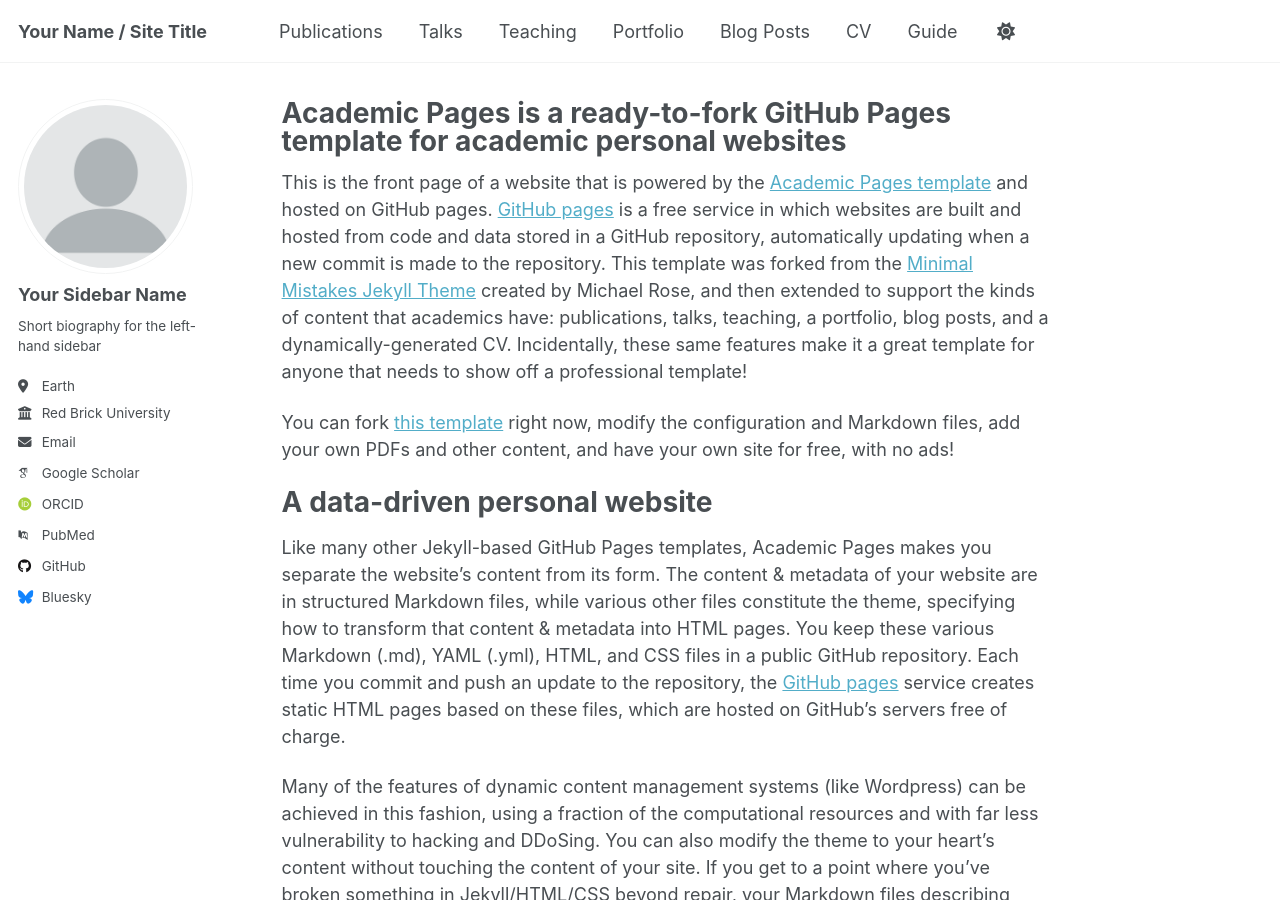
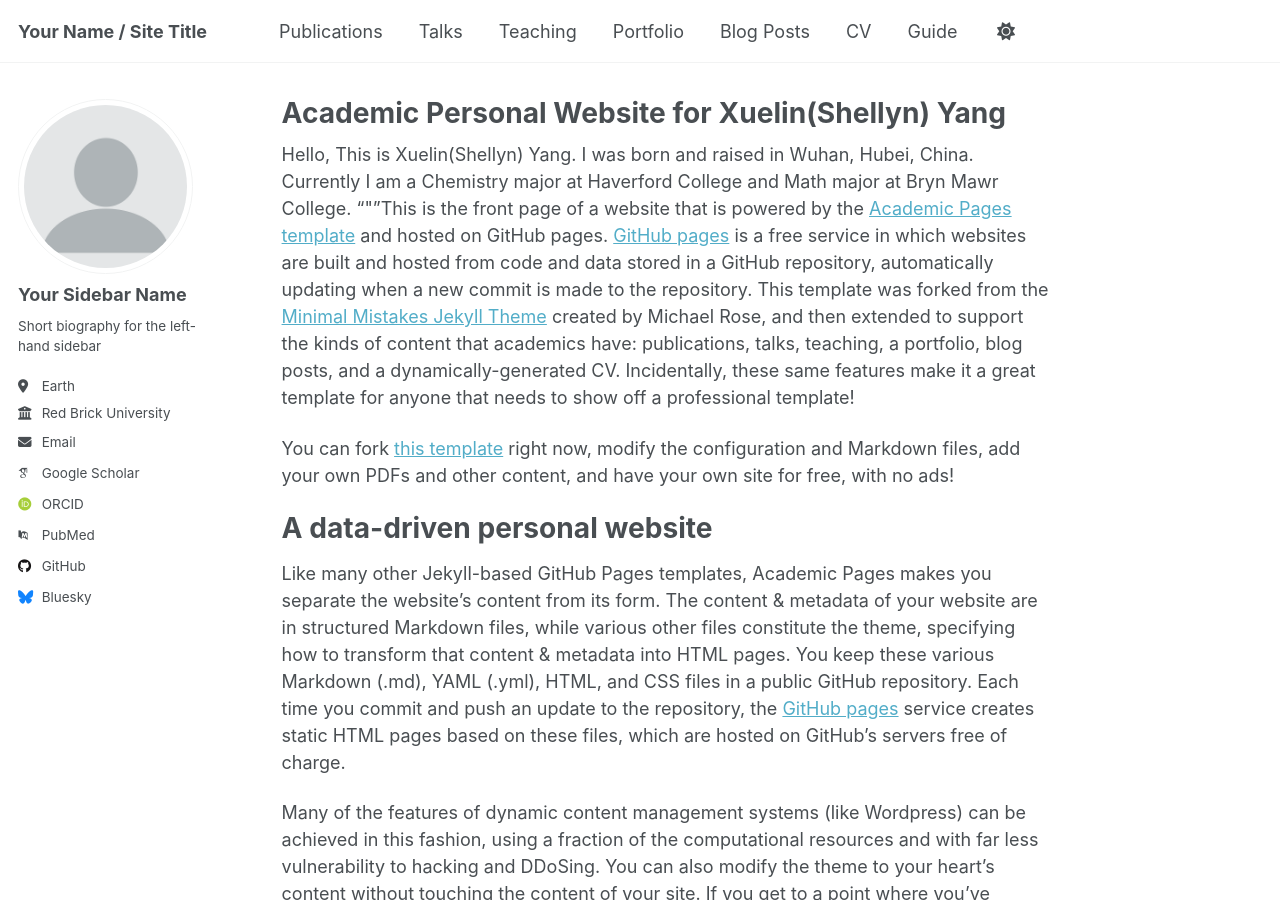
Before and after one commit to shellyny1103/shellyny1103.github.io, a Jekyll site: the page built from _pages/about.md, in a window 1280 px wide and 900 px high. Built offline with Jekyll 4.4.1, drawn with Linux system fonts in a browser that asks for light colours; some web fonts are replaced; a script that is not in the unit is left out; some of the changed text lies outside the part shown.

Commit message:
Update about.md

```diff
--- a/_pages/about.md
+++ b/_pages/about.md
@@ -1,13 +1,13 @@
 ---
 permalink: /
-title: "Academic Pages is a ready-to-fork GitHub Pages template for academic personal websites"
+title: "Academic Personal Website for Xuelin(Shellyn) Yang"
 author_profile: true
 redirect_from:
   - /about/
   - /about.html
 ---
-
-This is the front page of a website that is powered by the [Academic Pages template](https://github.com/academicpages/academicpages.github.io) and hosted on GitHub pages. [GitHub pages](https://pages.github.com) is a free service in which websites are built and hosted from code and data stored in a GitHub repository, automatically updating when a new commit is made to the repository. This template was forked from the [Minimal Mistakes Jekyll Theme](https://mmistakes.github.io/minimal-mistakes/) created by Michael Rose, and then extended to support the kinds of content that academics have: publications, talks, teaching, a portfolio, blog posts, and a dynamically-generated CV. Incidentally, these same features make it a great template for anyone that needs to show off a professional template!
+Hello, This is Xuelin(Shellyn) Yang. I was born and raised in Wuhan, Hubei, China. Currently I am a Chemistry major at Haverford College and Math major at Bryn Mawr College.
+"""This is the front page of a website that is powered by the [Academic Pages template](https://github.com/academicpages/academicpages.github.io) and hosted on GitHub pages. [GitHub pages](https://pages.github.com) is a free service in which websites are built and hosted from code and data stored in a GitHub repository, automatically updating when a new commit is made to the repository. This template was forked from the [Minimal Mistakes Jekyll Theme](https://mmistakes.github.io/minimal-mistakes/) created by Michael Rose, and then extended to support the kinds of content that academics have: publications, talks, teaching, a portfolio, blog posts, and a dynamically-generated CV. Incidentally, these same features make it a great template for anyone that needs to show off a professional template!
 
  You can fork [this template](https://github.com/academicpages/academicpages.github.io) right now, modify the configuration and Markdown files, add your own PDFs and other content, and have your own site for free, with no ads!
 
@@ -53,4 +53,4 @@ Example: editing a Markdown file for a talk
 
 For more info
 ------
-More info about configuring Academic Pages can be found in [the guide](https://academicpages.github.io/markdown/), the [growing wiki](https://github.com/academicpages/academicpages.github.io/wiki), and you can always [ask a question on GitHub](https://github.com/academicpages/academicpages.github.io/discussions). The [guides for the Minimal Mistakes theme](https://mmistakes.github.io/minimal-mistakes/docs/configuration/) (which this theme was forked from) might also be helpful.
+More info about configuring Academic Pages can be found in [the guide](https://academicpages.github.io/markdown/), the [growing wiki](https://github.com/academicpages/academicpages.github.io/wiki), and you can always [ask a question on GitHub](https://github.com/academicpages/academicpages.github.io/discussions). The [guides for the Minimal Mistakes theme](https://mmistakes.github.io/minimal-mistakes/docs/configuration/) (which this theme was forked from) might also be helpful."""
```
